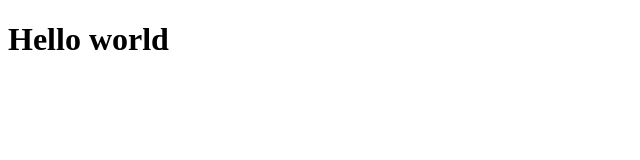
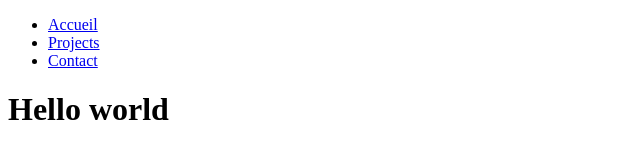
Before and after one commit to RomainRy/cours-git-a2, a plain HTML site: page index.html in a window 1280 px wide. Shown: the whole page, without its empty margins (0-640 px from the left). Drawn offline with Linux system fonts and the light colour scheme.

Commit message:
ajout de la navbar

```diff
--- a/index.html
+++ b/index.html
@@ -7,6 +7,12 @@
     <link rel="stylesheet" href="style.css">
 </head>
 <body>
+    <ul>
+        <li><a href="#">Accueil</a></li>
+        <li><a href="#">Projects</a></li>
+        <li><a href="#">Contact</a></li>
+    </ul>
+
     <h1>Hello world</h1>
 </body>
 </html>
```
